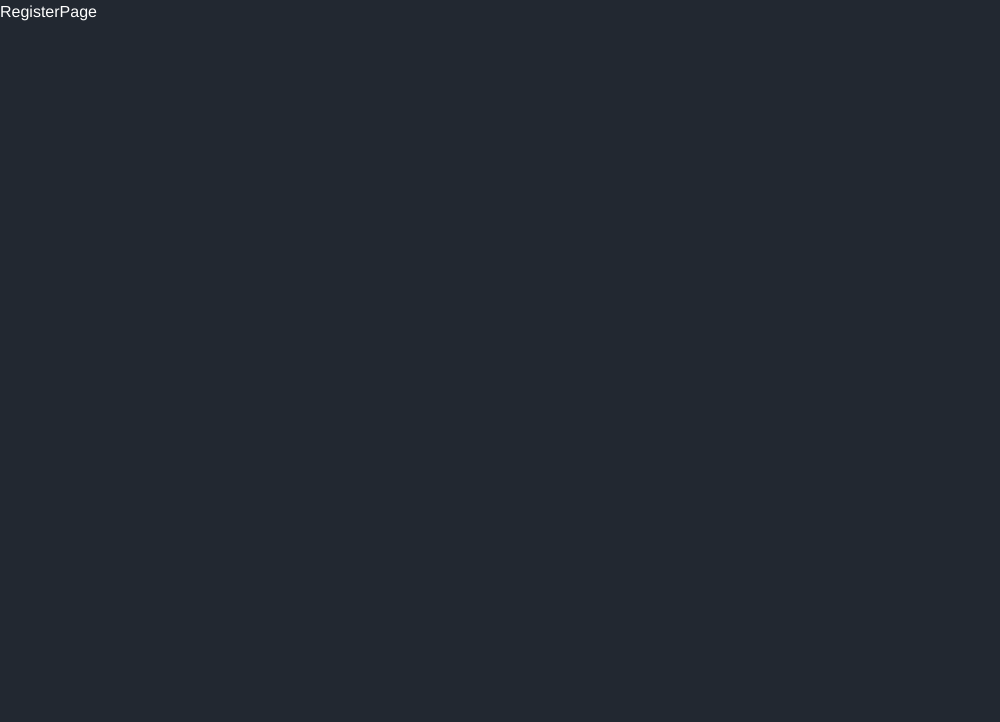
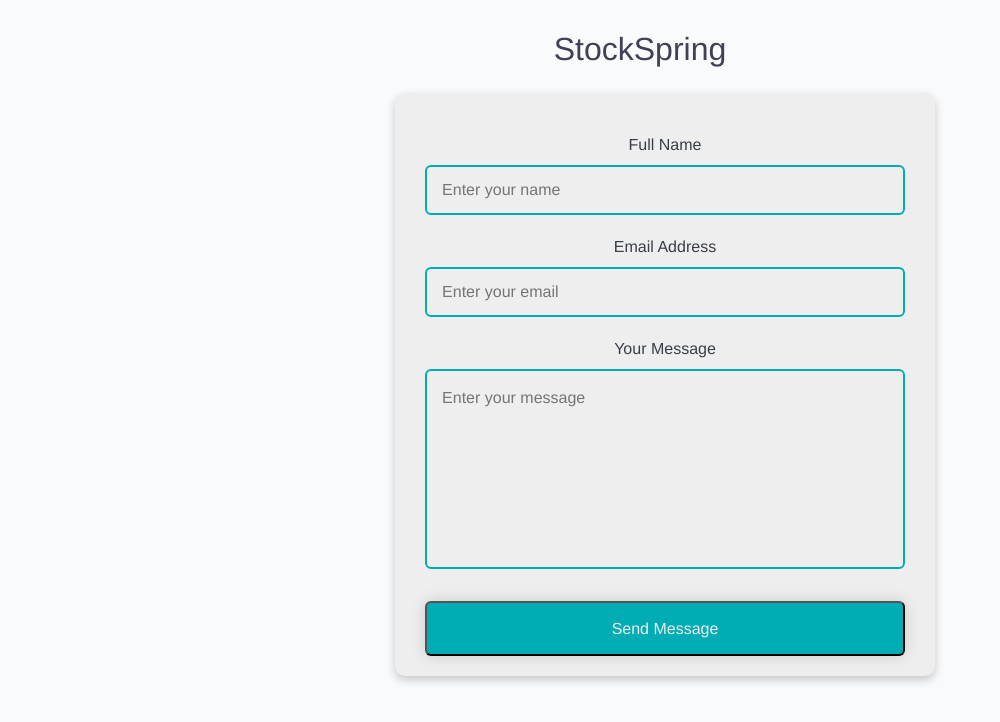
Before and after one commit to Pele02/StockSpring, a React (Vite) app in the folder frontend/: page /register in a window 1280 px wide. Shown: the top 722 px of the page, without its empty margins (0-1000 px from the left). Built offline with nearby package versions, Linux system fonts and the light colour scheme.

Commit message:
Added register page
Added register page but it is not finished

```diff
--- a/frontend/src/App.jsx
+++ b/frontend/src/App.jsx
@@ -7,6 +7,7 @@ import LandingPage from "./pages/LandingPage";
 import LoginPage from "./pages/LoginPage";
 import RegisterPage from "./pages/RegisterPage";
 import SupportPage from "./pages/SupportPage";
+import FunctionalityPage from "./pages/FunctionalityPage";
 
 const App = () => {
   return (
@@ -16,6 +17,7 @@ const App = () => {
         <Route path="/login" element={<LoginPage />} />
         <Route path="/register" element={<RegisterPage />} />
         <Route path="/support" element={<SupportPage />} />
+        <Route path="/functionality" element={<FunctionalityPage />} />
       </Routes>
     </Router>
   );
--- /dev/null
+++ b/frontend/src/components/Register.jsx
@@ -0,0 +1,45 @@
+import React from "react";
+import "../styles/register.css";
+
+const Register = () => {
+  return (
+    <>
+      <h2 className="header">StockSpring</h2>
+      <form>
+        <div className="input-box">
+          <label>Full Name</label>
+          <input
+            type="text"
+            className="field"
+            placeholder="Enter your name"
+            name="name"
+            required
+          />
+        </div>
+        <div className="input-box">
+          <label>Email Address</label>
+          <input
+            type="text"
+            className="field"
+            placeholder="Enter your email"
+            name="email"
+            required
+          />
+        </div>
+        <div className="input-box">
+          <label>Your Message</label>
+          <textarea
+            name="message"
+            id=""
+            className="field message"
+            placeholder="Enter your message"
+            required
+          ></textarea>
+        </div>
+        <button type="submit">Send Message</button>
+      </form>
+    </>
+  );
+};
+
+export default Register;
--- /dev/null
+++ b/frontend/src/pages/FunctionalityPage.jsx
@@ -0,0 +1,12 @@
+import React from "react";
+import NavbarLandingPage from "../components/NavbarLandingPage";
+
+const FunctionalityPage = () => {
+  return (
+    <>
+      <NavbarLandingPage />
+    </>
+  );
+};
+
+export default FunctionalityPage;
--- a/frontend/src/pages/RegisterPage.jsx
+++ b/frontend/src/pages/RegisterPage.jsx
@@ -1,7 +1,14 @@
 import React from "react";
+import Footer from "../components/Footer";
+import Register from "../components/Register";
 
 const RegisterPage = () => {
-  return <div>RegisterPage</div>;
+  return (
+    <>
+      <Register />
+      <Footer />
+    </>
+  );
 };
 
 export default RegisterPage;
--- a/frontend/src/styles/contentLandingPage.css
+++ b/frontend/src/styles/contentLandingPage.css
@@ -41,6 +41,7 @@ ul.list-unstyled li::before {
 
 /* Styling for both buttons */
 .content-page-btn {
+    justify-content: center;
     width: 100%;
     padding: 15px;
     border-radius: 30px;
--- /dev/null
+++ b/frontend/src/styles/register.css
@@ -0,0 +1,16 @@
+body{
+    background: #f9fafb;
+    color: #3f4254;
+    display: flex;
+    flex-direction: column;
+    align-items: center;
+
+}
+.header{
+    margin-top: 30px;
+    text-align: center;
+
+}
+form{
+    text-align: center;
+}
```
